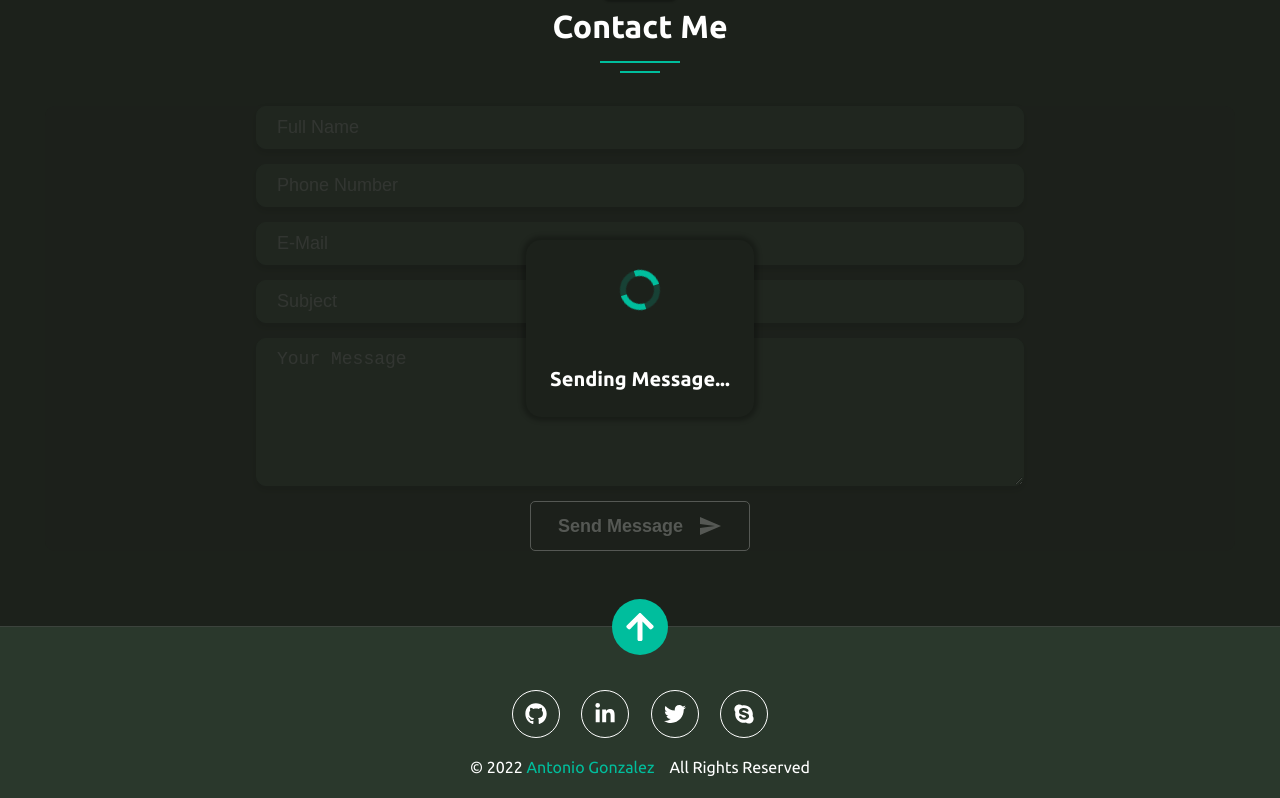
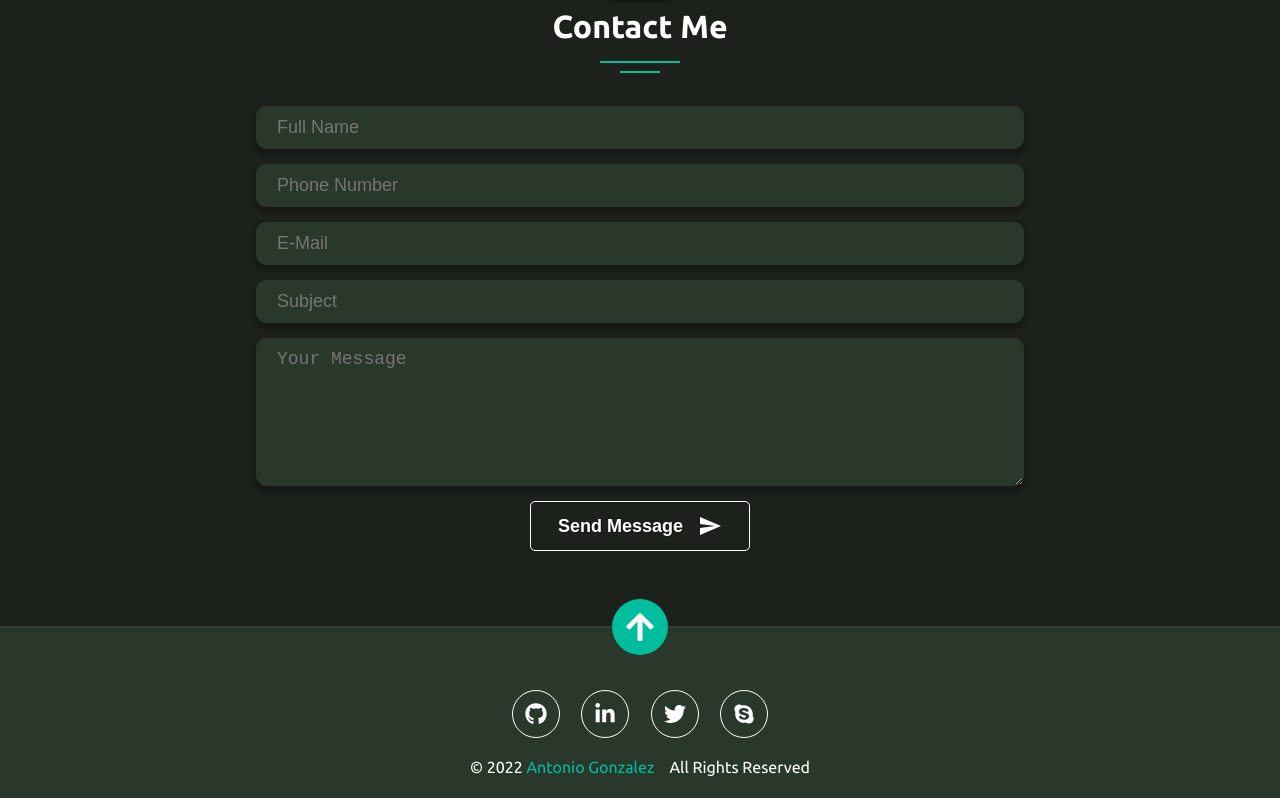
Before and after one commit to agonzalezf87/agonzalezf87.dev, a React (Vite) app: page / in a window 1280 px wide. Shown: the part 4045-4843 px from the top of the page. Built offline with nearby package versions, Linux system fonts and the light colour scheme.

Commit message:
Finished contact mail with stateful behaviour. Ready to deploy.

```diff
--- a/src/components/ContactForm/FormSpinner.jsx
+++ b/src/components/ContactForm/FormSpinner.jsx
@@ -1,12 +1,12 @@
 import { CgSpinnerTwo } from 'react-icons/cg'
 import { FaExclamationCircle, FaCheckCircle } from 'react-icons/fa'
 
-const FormSpinner = ({isLoading, isSuccess, isError, text}) => {
+const FormSpinner = ({icon, message}) => {
   return (
     <div className="FormSpinner">
       <div className="FormSpinner__content">
-        <div className={!!isLoading ? 'FormSpinner__content__icon spinner' : 'FormContent__icon'}>{!!isLoading ? <CgSpinnerTwo /> : !!isSuccess ? <FaCheckCircle /> : <FaExclamationCircle />}</div>
-        <div className="FormSpinner__content__message">{text}</div>
+        <div className={icon === 'loading' ? 'FormSpinner__content__icon spinner' : icon === 'error' ? 'FormSpinner__content__icon error' : 'FormSpinner__content__icon'}>{icon === 'loading' ? <CgSpinnerTwo /> : icon === 'error' ? <FaExclamationCircle /> : icon === 'success' ? <FaCheckCircle/> : "" }</div>
+        <div className="FormSpinner__content__message">{message}</div>
       </div>
     </div>
   )
--- a/src/components/ContactForm/index.jsx
+++ b/src/components/ContactForm/index.jsx
@@ -9,23 +9,54 @@ const SERVICE_ID = 'service_vkczyzq'
 const PUBLIC_KEY = 'Fcw-qn1tCXObQBMPN'
 
 function ContactForm({language}) {
-  const {loading, setLoading} = useState(false)
+  const [loading, setLoading] = useState(false)
+  const [error, setError] = useState(false)
+  const [success, setSuccess] = useState(false)
+  const [message, setMessage] = useState('')
+  const form = useRef(null)
+
   const TEMPLATE_ID = language === 'en' ? 'template_mmzbgli' : 'template_se96toz'
-  const form = useRef(null)
 
   const handleSubmit = (evt) => {
     evt.preventDefault()
     setLoading(true)
+    setMessage(language == 'en' ? "Sending message..." : "Enviando mensaje..")
+    setError(false)
+    setSuccess(false)
     emailjs.sendForm(SERVICE_ID, TEMPLATE_ID, form.current, PUBLIC_KEY)
     .then(result => {
-      form.current.reset()
+      if(result.status === 200){
+        form.current.reset()
+        setLoading(false)
+        setSuccess(true)
+        setMessage(language == 'en' ? "Your message was sent." : "Su mensaje ha sido enviado.")
+        setTimeout(() => setSuccess(false), 1000)
+      } else {
+        setLoading(false)
+        setError(true)
+        setMessage(language == 'en' ? `Something went wrong. Try again.` : `Algo salió mal. Intente de nuevo.`)
+        setTimeout(() => setError(false), 1000)
+      }
     })
-    .catch(error => {console.log(error.text)})
+    .catch(error => {
+      setLoading(false)
+      setError(true)
+      setMessage(language == 'en' ? `Error: ${error}. Try again.` : `Error: ${error}. Intente de nuevo.`)
+      setTimeout(() => setError(false), 1000)
+    })
   }
 
   return (
     <div className="ContactForm__wrapper">
-      <FormSpinner isLoading={true} isSuccess={false} isError={false} text={language === 'en' ? 'Sending message...' : 'Enviando el mensaje...'} />
+      {!!loading && (
+        <FormSpinner icon='loading' message={message} />
+      )}
+      {!!success && (
+        <FormSpinner icon='success' message={message} />
+      )}
+      {!!error && (
+        <FormSpinner icon='error' message={message} />
+      )}
       <form ref={form} className="ContactForm" onSubmit={handleSubmit}>
         <FormInput fiID='name' fiType='text' plcHolder={language === 'en' ? 'Full Name' : 'Nombre Completo'} isRequired={true} />
         <FormInput fiID='telephone' fiType='tel' plcHolder={language === 'en' ? 'Phone Number' : 'Número Telefónico'} isRequired={false} />
--- a/src/styles/ContactForm.component.css
+++ b/src/styles/ContactForm.component.css
@@ -60,7 +60,7 @@
   width: 48px;
   height: 48px;
   border-radius: 50%;
-  color: var(--brand-color);
+  color: var(--brand-color-active);
 }
 
 @keyframes spinner {
@@ -68,7 +68,12 @@
 }
 
 .spinner {
+  color: var(--brand-color);
   animation: spinner .8s linear infinite;
+}
+
+.error {
+  color: #ff6000;
 }
 
 .FormSpinner__content__message {
```
